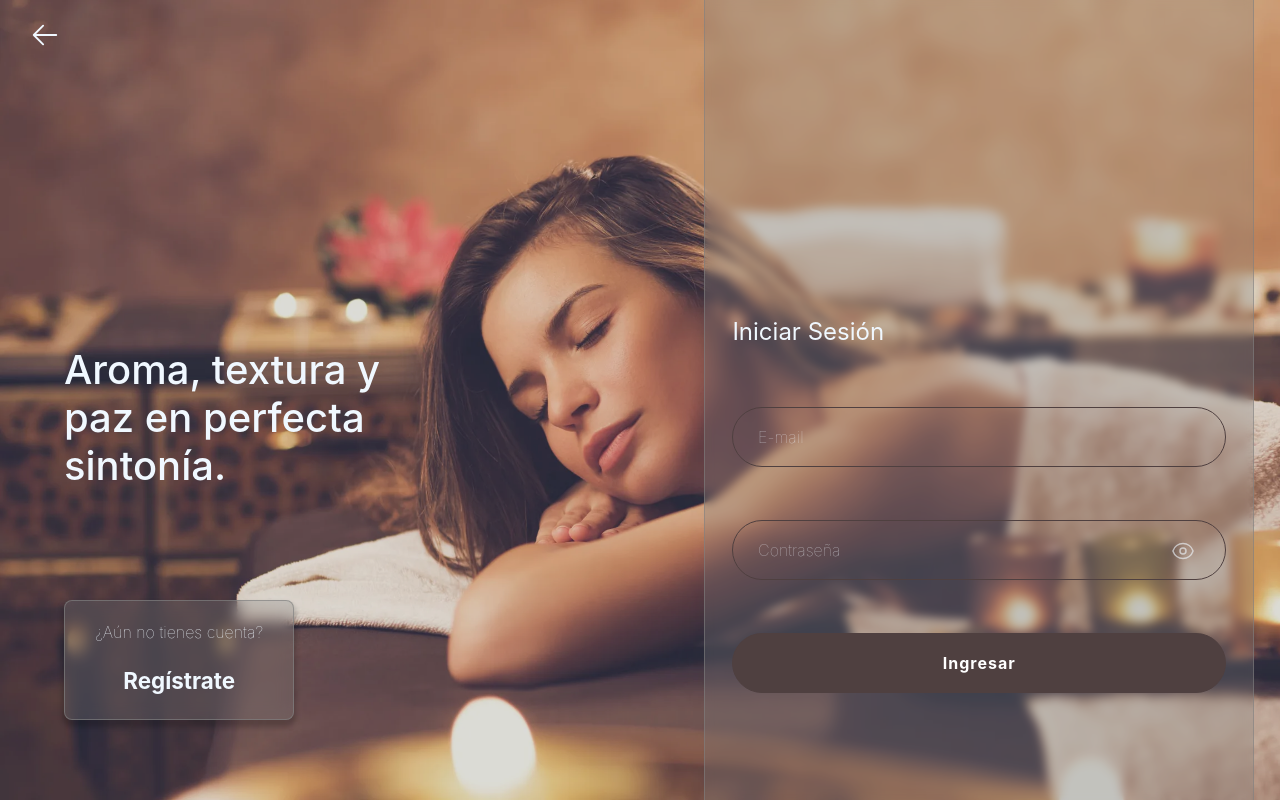
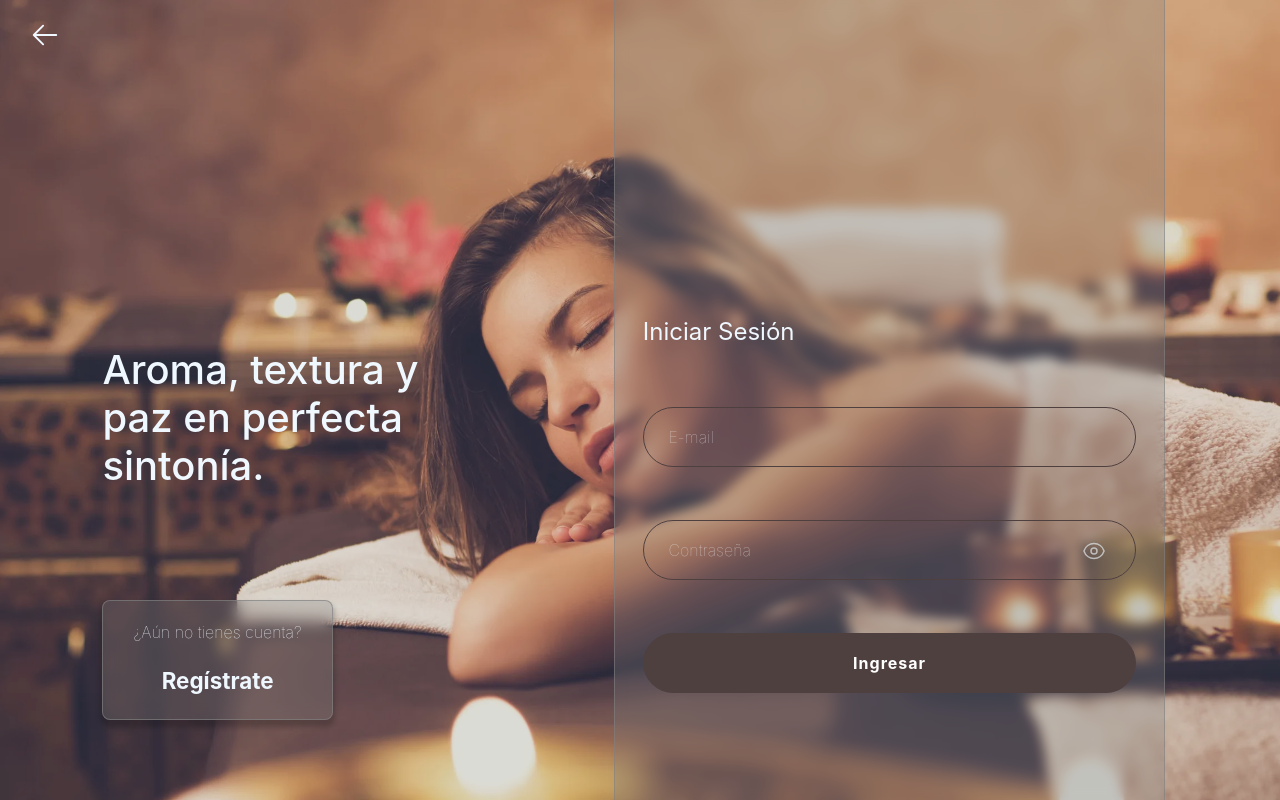
Before and after one commit to No-Country-simulation/c22-10-m-webapp, a React (Create React App) app in the folder Frontend/: page /auth in a window 1280 px wide. Built offline with nearby package versions, Linux system fonts and the light colour scheme.

Commit message:
centralizado de elementos en auth

```diff
--- a/Frontend/src/PAGES/Auth/Auth.css
+++ b/Frontend/src/PAGES/Auth/Auth.css
@@ -21,7 +21,7 @@
   width: 30vw;
   position: absolute;
   top: 45%;
-  left: 5%;
+  left: 8%;
   transform: translateY(-10%);
 }
 .login-register-container {
@@ -29,9 +29,9 @@
   position: absolute;
   height: 100%;
   width: 43%;
-  left: 55%;
+  left: 48%;
   background-color: rgba(128, 128, 128, 0.274);
-  backdrop-filter: blur(5px);
+  backdrop-filter: blur(6px);
   border-left: solid rgba(128, 128, 128, 0.575) 1px;
   border-right: solid rgba(128, 128, 128, 0.575) 1px;
   display: flex;
@@ -43,7 +43,7 @@
   width: 18%;
   position: absolute;
   bottom: 10%;
-  left: 5%;
+  left: 8%;
   background-color: rgba(128, 128, 128, 0.274);
   backdrop-filter: blur(8px);
   border: solid rgba(128, 128, 128, 0.664) 1px;
```
